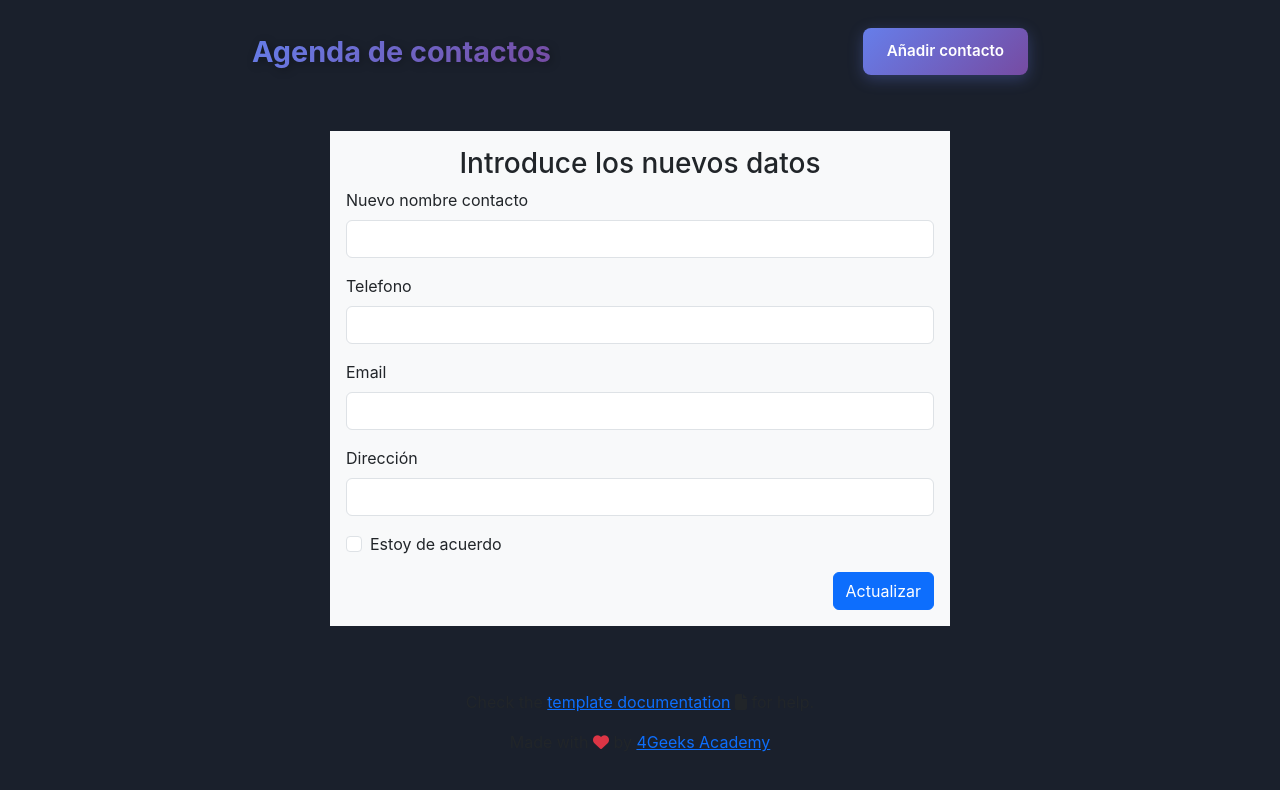
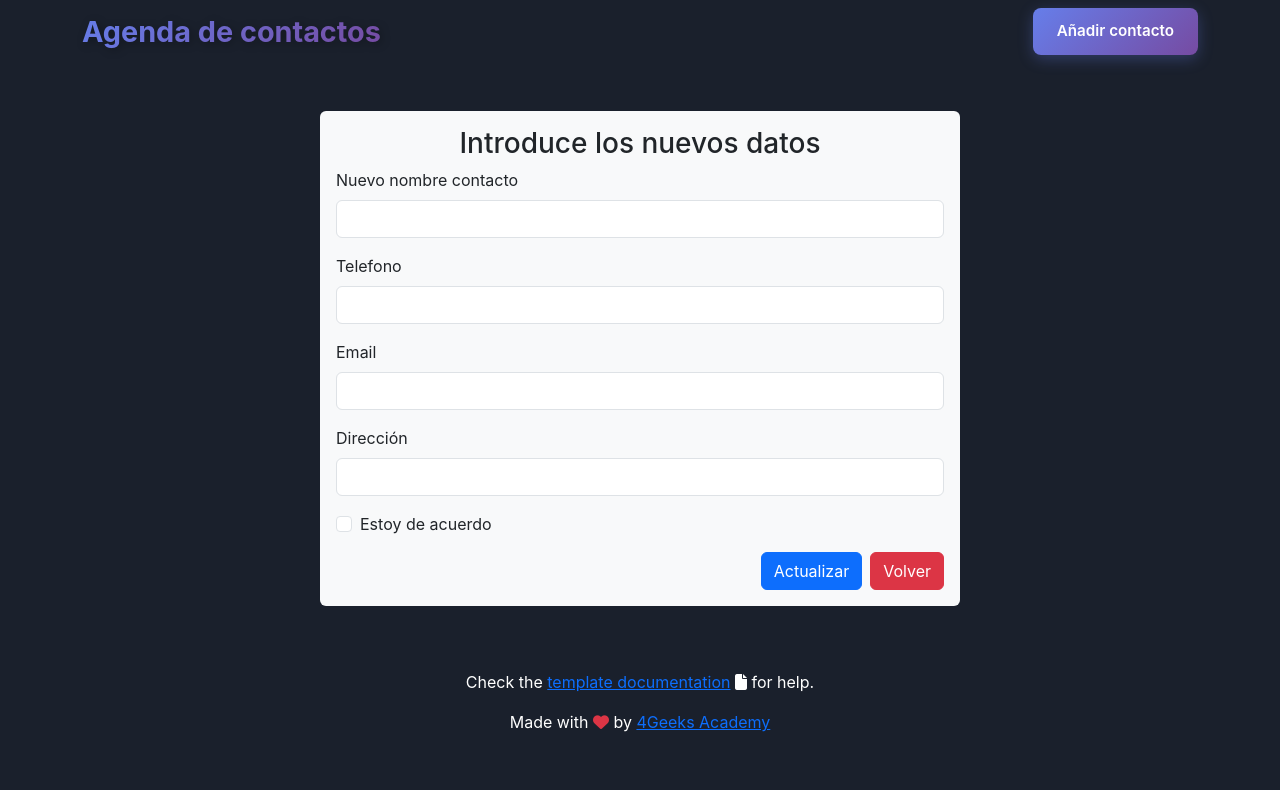
Before and after one commit to 4GeeksAcademy/ft-ps-115-SergioSanPedro-ContactList-, a React (Vite) app: page /edit-contact/1 in a window 1280 px wide. Shown: the top 790 px of the page. Built offline with nearby package versions, Linux system fonts and the light colour scheme.

Commit message:
contact3

```diff
--- a/src/components/Card.jsx
+++ b/src/components/Card.jsx
@@ -6,7 +6,7 @@ export const Card = ({ extraerData, contact }) => {
   const [modal, setModal] = useState(false);
 
   return (
-    <article className="card-gradient">
+    <section className="card-gradient">
       <header className="name">
         {contact.name}
       </header>
@@ -43,6 +43,6 @@ export const Card = ({ extraerData, contact }) => {
 
         <Modal extraerData={extraerData} contact={contact} />
       </aside>
-    </article>
+    </section>
   );
 };
--- a/src/components/Footer.jsx
+++ b/src/components/Footer.jsx
@@ -1,5 +1,5 @@
 export const Footer = () => (
-	<footer className="footer mt-auto py-3 text-center">
+	<footer className="footer mt-auto py-3 text-center text-white">
 		<p>
 			Check the <a target="_blank" href="https://4geeks.com/docs/start/start-react-advanced-project">template documentation</a> <i className="fa-solid fa-file"></i> for help.
 		</p>
--- a/src/components/Modal.jsx
+++ b/src/components/Modal.jsx
@@ -1,4 +1,4 @@
-import { Link, Navigate, useNavigate } from "react-router-dom";
+import { Link, useNavigate } from "react-router-dom";
 import { deleteContact } from "../servicesApi/contactsApi";
 
 export const Modal = ({ extraerData, contact }) => {
@@ -24,10 +24,10 @@ export const Modal = ({ extraerData, contact }) => {
         aria-hidden="true"
       >
         <div className="modal-dialog">
-          <div className="modal-content">
+          <div className="modal-content bg-info-subtle">
             <div className="modal-header">
-              <h1 className="modal-title fs-5" id="staticBackdropLabel">
-                Eliminar a {contact.name}?
+              <h1 className="modal-title fs-4" id="staticBackdropLabel">
+                <strong>Eliminar a:</strong> {contact.name}?
               </h1>
               <button
                 type="button"
@@ -36,22 +36,22 @@ export const Modal = ({ extraerData, contact }) => {
                 aria-label="Close"
               />
             </div>
-            <div className="modal-body">Se eliminara para siempre</div>
-            <div className="modal-footer">
-              <Link to={"/"}>
+            <div className="modal-body fs-4">Se borrara para siempre</div>
+            <div className="modal-footer bg-info-subtle">
+
                 <button
                   type="button"
-                  className="btn btn-secondary"
+                  className="btn bg-success"
                   data-bs-dismiss="modal"
                 >
                   Cerrar
                 </button>
-              </Link>
+
               <button
                 onClick={handleDelete}
                 data-bs-dismiss="modal"
                 type="button"
-                className="btn btn-danger"
+                className="btn bg-danger"
               >
                 Eliminar
               </button>
--- a/src/index.css
+++ b/src/index.css
@@ -8,7 +8,7 @@ body {
   font-family: -apple-system, BlinkMacSystemFont, "Segoe UI", Roboto, sans-serif;
   background: #1a202c;
   min-height: 100vh;
-  padding: 20px;
+
 }
 
 
@@ -87,9 +87,10 @@ body {
   display: inline-block;
 }
 
-.container {
+.contact {
   max-width: 800px;
   margin: 0 auto;
+  padding: 20px;
 }
 
 
@@ -115,9 +116,6 @@ body {
   transition: transform 0.3s ease;
 }
 
-.card-gradient:hover {
-  transform: translateY(-3px);
-}
 
 .card-gradient::before {
   content: "";
--- a/src/pages/FormEditContact.jsx
+++ b/src/pages/FormEditContact.jsx
@@ -1,5 +1,5 @@
 import { useEffect, useState } from "react";
-import { useNavigate, useParams } from "react-router-dom";
+import { Link, useNavigate, useParams } from "react-router-dom";
 import { editContacts } from "../servicesApi/contactsApi";
 import useGlobalReducer from "../hooks/useGlobalReducer";
 
@@ -26,9 +26,7 @@ export const FormEditContact = () => {
 
   useEffect(() => {
     if (id) {
-
       const contact = store.contacts.find((contact) => contact.id == id);
-
 
       if (contact) {
         setEditContact({
@@ -39,10 +37,10 @@ export const FormEditContact = () => {
         });
       }
     }
-}, [id, store.contacts]);
+  }, [id, store.contacts]);
 
   return (
-    <form onSubmit={handleSubmit} className="container w-50 bg-light my-5 p-3">
+    <form onSubmit={handleSubmit} className="container w-50 bg-light my-5 p-3 rounded">
       <h3 className="text-center">Introduce los nuevos datos</h3>
 
       <div className="mb-3">
@@ -108,10 +106,13 @@ export const FormEditContact = () => {
         </label>
       </div>
 
-      <div className=" d-flex justify-content-end">
+      <div className=" d-flex justify-content-end gap-2">
         <button type="submit" className="btn btn-primary">
           Actualizar
         </button>
+        <Link to={"/"}>
+          <button className="btn btn-primary btn-danger">Volver</button>
+        </Link>
       </div>
     </form>
   );
--- a/src/pages/Home.jsx
+++ b/src/pages/Home.jsx
@@ -23,7 +23,7 @@ export const Home = () => {
 
     <div className="text-center mt-5">
       <h1 className="contact-title">Lista de contactos</h1>
-            <div className="container my-5">
+            <div className="contact container my-5">
               {store.contacts.map((contact, index) => (
                 <Card extraerData={extraerData} key={index} contact={contact} />
               ))}
```
